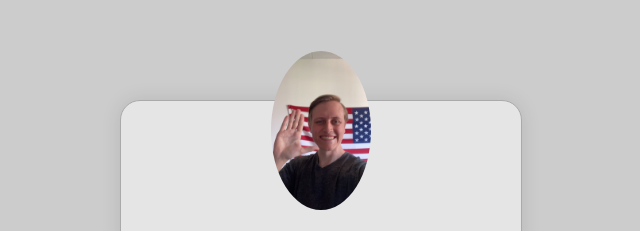
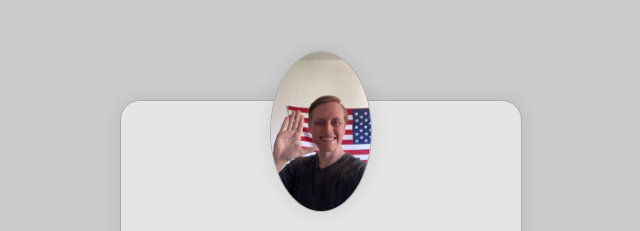
Before and after one commit to PattonsFinest/mi349_card, a plain HTML site: page index.html in a window 1280 px wide. Shown: the top 231 px of the page, 319-959 px from the left. Drawn offline with Linux system fonts and the light colour scheme.

Commit message:
avatar drop shadow

```diff
--- a/style.css
+++ b/style.css
@@ -32,6 +32,8 @@ h2 {
     width: 100px;
     border-radius: 50%;
     margin-top: -50px;
+    box-shadow: rgba(0,0,0, 0.1) 0 0 20px;
+    border: 1px solid #aaa;
 }
 
 .contacts {
```
